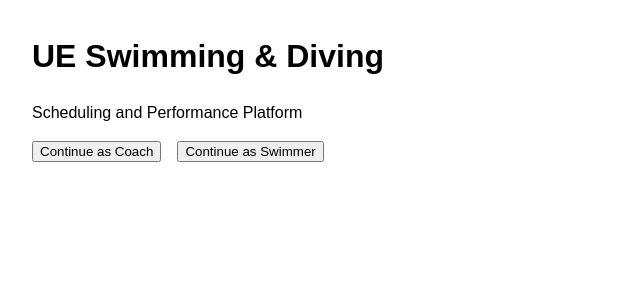
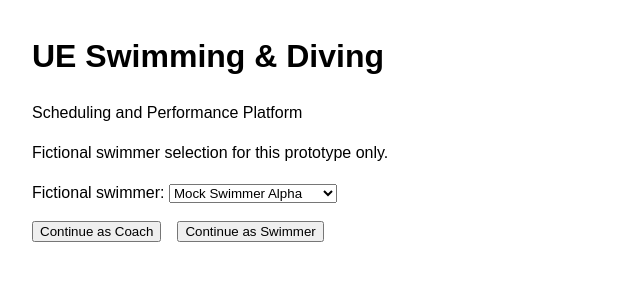
Before and after one commit to michael-pruett-9/ue-swim-platform, a React (Vite) app in the folder frontend/: page / in a window 1280 px wide. Shown: the top 300 px of the page, without its empty margins (0-640 px from the left). Built offline with nearby package versions, Linux system fonts and the light colour scheme.

Commit message:
Add prototype swimmer selection

```diff
--- a/frontend/src/App.jsx
+++ b/frontend/src/App.jsx
@@ -24,19 +24,29 @@ function formatTime(time) {
 
 export default function App() {
   const [role, setRole] = useState(null);
+  const [swimmerId, setSwimmerId] = useState('mock-001');
 
   if (role === 'coach') {
     return <CoachView onSwitchRole={() => setRole(null)} />;
   }
 
   if (role === 'swimmer') {
-    return <SwimmerView onSwitchRole={() => setRole(null)} weekdays={weekdays} formatTime={formatTime} />;
+    return <SwimmerView swimmerId={swimmerId} onSwitchRole={() => setRole(null)} weekdays={weekdays} formatTime={formatTime} />;
   }
 
   return (
     <main>
       <h1>UE Swimming &amp; Diving</h1>
       <p>Scheduling and Performance Platform</p>
+      <p>Fictional swimmer selection for this prototype only.</p>
+      <p>
+        <label htmlFor="prototype-swimmer">Fictional swimmer: </label>
+        <select id="prototype-swimmer" value={swimmerId} onChange={(event) => setSwimmerId(event.target.value)}>
+          {mockSchedules.map((swimmer) => (
+            <option key={swimmer.id} value={swimmer.id}>{swimmer.name}</option>
+          ))}
+        </select>
+      </p>
       <div className="role-actions">
         <button type="button" onClick={() => setRole('coach')}>Continue as Coach</button>
         <button type="button" onClick={() => setRole('swimmer')}>Continue as Swimmer</button>
--- a/frontend/src/components/SwimmerView.jsx
+++ b/frontend/src/components/SwimmerView.jsx
@@ -6,12 +6,10 @@ import { formatSwimTime, getSwimmerResults, summarizeEvent } from '../utils/perf
 import WeeklyCalendar from './WeeklyCalendar.jsx';
 import PerformanceView from './PerformanceView.jsx';
 
-const currentSwimmerId = 'mock-001';
-
-export default function SwimmerView({ onSwitchRole, weekdays, formatTime }) {
+export default function SwimmerView({ swimmerId, onSwitchRole, weekdays, formatTime }) {
   const [section, setSection] = useState('Dashboard');
-  const swimmer = mockSchedules.find((entry) => entry.id === currentSwimmerId);
-  const results = getSwimmerResults(currentSwimmerId);
+  const swimmer = mockSchedules.find((entry) => entry.id === swimmerId);
+  const results = getSwimmerResults(swimmerId);
   // Team events have weekdays, not dates: show the first event in the sample week.
   const firstEvent = [...mockTeamEvents].sort((a, b) =>
     weekdays.indexOf(a.day) - weekdays.indexOf(b.day) || a.startTime.localeCompare(b.startTime))[0];
@@ -25,7 +23,7 @@ export default function SwimmerView({ onSwitchRole, weekdays, formatTime }) {
         </div>
         <button type="button" onClick={onSwitchRole}>Switch Role</button>
       </header>
-      <p>Mock Swimmer Alpha — all information is fictional/mock prototype data.</p>
+      <p>{swimmer.name} — all information is fictional/mock prototype data.</p>
       <nav className="coach-nav" aria-label="Swimmer navigation">
         {['Dashboard', 'Calendar', 'Performance'].map((name) => (
           <button key={name} type="button" aria-current={section === name ? 'page' : undefined}
@@ -58,9 +56,9 @@ export default function SwimmerView({ onSwitchRole, weekdays, formatTime }) {
         </section>
       )}
       {section === 'Calendar' && (
-        <WeeklyCalendar weekdays={weekdays} formatTime={formatTime} swimmerId={currentSwimmerId} />
+        <WeeklyCalendar weekdays={weekdays} formatTime={formatTime} swimmerId={swimmerId} />
       )}
-      {section === 'Performance' && <PerformanceView fixedSwimmerId={currentSwimmerId} />}
+      {section === 'Performance' && <PerformanceView fixedSwimmerId={swimmerId} />}
     </main>
   );
 }
```
